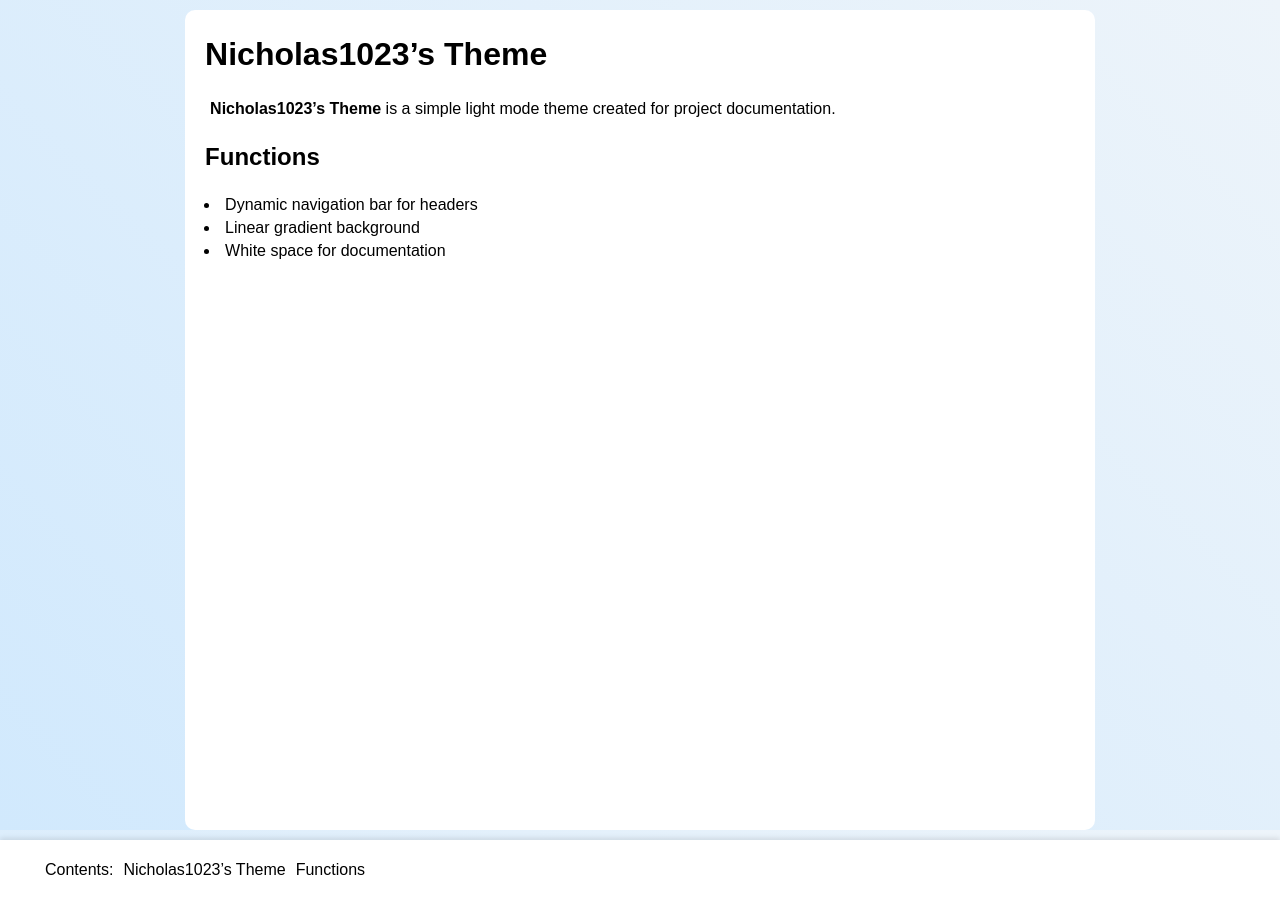
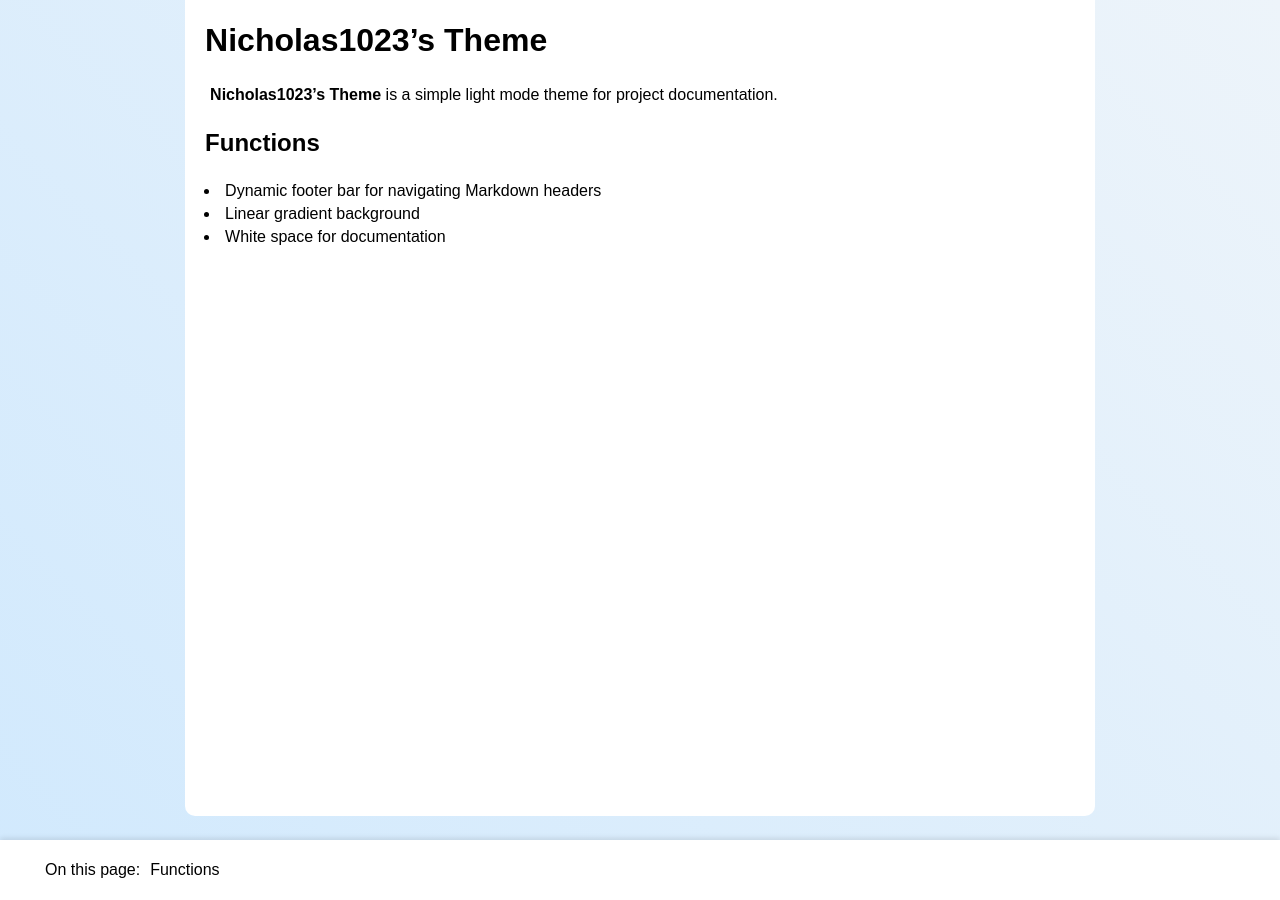
Before and after one commit to Nicholas1023/theme, a Jekyll site: the page built from index.md, in a window 1280 px wide. Built offline with Jekyll 4.4.1, drawn with Linux system fonts in a browser that asks for light colours.

Commit message:
Update files

```diff
--- a/_config.yml
+++ b/_config.yml
@@ -1,5 +1,5 @@
 title: nicholas1023-theme
-description: "A simple light mode theme created for documenting my projects."
+description: "A simple light mode theme for documenting my projects."
 encoding: utf-8
 
 exclude: ["README.md", "LICENSE", "*.gem", "*.gemspec", "Gemfile.lock"]
--- a/_layouts/default.html
+++ b/_layouts/default.html
@@ -7,14 +7,14 @@
                 {{ content }}
             </div>
         </main>
-        <nav>
+        <footer>
             <ul id="navigation">
-                <li>Contents: </li>
+                <li>On this page: </li>
             </ul>
-        </nav>
+        </footer>
         <script>
             document.addEventListener('DOMContentLoaded', function () {
-                const headers = document.querySelectorAll('h1, h2, h3, h4, h5, h6');
+                const headers = document.querySelectorAll('h2, h3, h4, h5, h6');
                 headers.forEach(function(header) {
                     if (header.id) {
                         const headerText = document.createElement("li");
--- a/_sass/base.scss
+++ b/_sass/base.scss
@@ -5,21 +5,22 @@ html, body, main {
 }
 
 body {
-  padding-top: 10px;
   background: linear-gradient(45deg, #d1e9fd, #edf4fa);
+  height: calc(100dvh - 10px);
   }
 
 main {
-  padding-top: 5px;
+  padding-top: 1px;
   padding-left: 10px;
   padding-right: 10px;
   padding-bottom: 5px;
-  border-radius: 10px;
   background-color: white;
+  border-bottom-left-radius: 10px;
+  border-bottom-right-radius: 10px;
   margin: auto;
   max-width: 100ch;
   color: #000;
-  height: calc(100dvh - 90px);
+  min-height: calc(100dvh - 90px);
 }
 
 main * {
@@ -31,7 +32,7 @@ main ul, ol {
   padding-left: 20px;
 }
 
-nav {
+footer {
   background-color: white;
   position: fixed;
   bottom: 0;
@@ -42,11 +43,11 @@ nav {
   box-shadow: 0 -2px 5px rgba(0, 0, 0, 0.1);
 }
 
-nav ul {
+footer ul {
   list-style: none;
 }
 
-nav li {
+footer li {
   float: left;
   padding: 5px;
 }
--- a/index.md
+++ b/index.md
@@ -4,9 +4,9 @@ layout: default
 ---
 # Nicholas1023's Theme
 
-**Nicholas1023's Theme** is a simple light mode theme created for project documentation.
+**Nicholas1023's Theme** is a simple light mode theme for project documentation.
 
 ## Functions
-- Dynamic navigation bar for headers
+- Dynamic footer bar for navigating Markdown headers
 - Linear gradient background
 - White space for documentation
```
Also changed, not shown: README.md.
